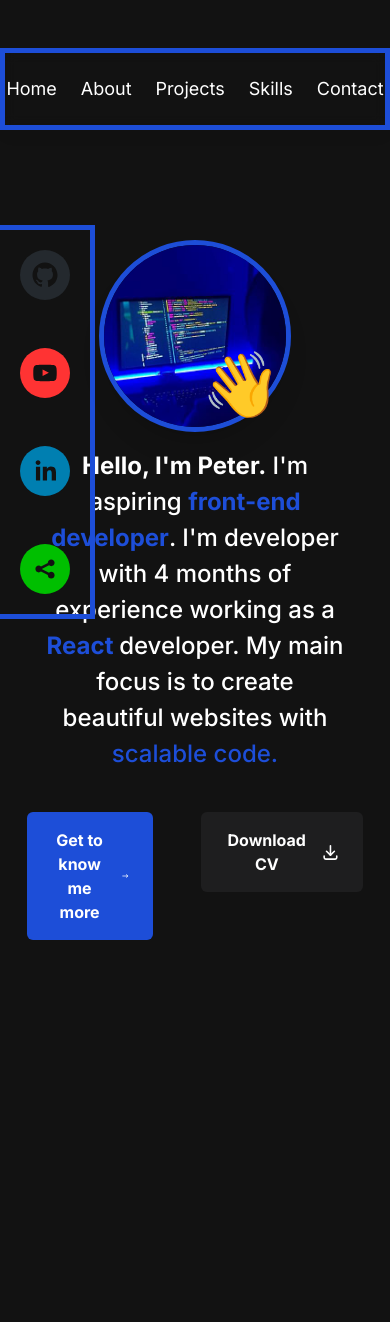
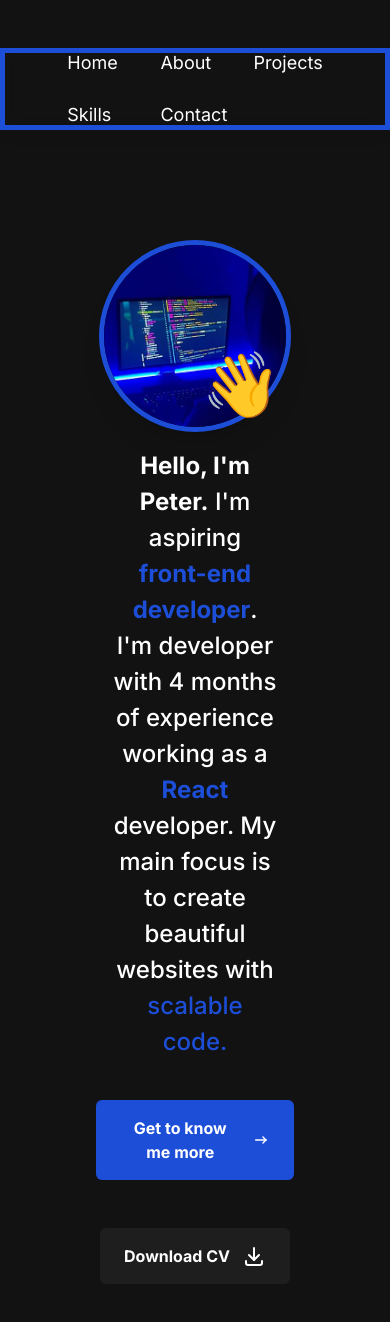
Before and after one commit to Peterr181/peterr181.github.io, a Next.js app: page / in a window 390 px wide. Shown: the top 1322 px of the page. Before the commit the page ends 1036 px from the top, so only its background shows below. Built offline with nearby package versions, Linux system fonts and the light colour scheme.

Commit message:
added initial rwd

```diff
--- a/app/about/page.tsx
+++ b/app/about/page.tsx
@@ -12,7 +12,7 @@ const page = () => {
         <div className="mt-36 max-w-[100rem] text-center sm:mb-0 scroll-mt-[100rem] ">
           <div className="flex justify-center gap-10 ">
             <div className="w-6/12">
-              <h1 className="animated-text mb-10 mt-4 px-4 text-2xl font-medium !leading-[1.5] sm:text-2xl">
+              <h1 className="animated-text mb-10 mt-4 px-4 text-2xl font-medium !leading-[1.5] md:text-2xl xl:text-2xl">
                 <span className="font-bold">Hello, I'm Peter.</span> I'm an
                 aspiring{" "}
                 <span className="font-bold text-[#1d4ed8]">
--- a/app/globals.css
+++ b/app/globals.css
@@ -194,3 +194,59 @@ body {
 .animated-button {
   animation: slideInFromBottom 1.5s ease-out; /* Adjust the duration and easing as needed */
 }
+.positionNavigation {
+  position: fixed;
+  top: 50%;
+  transform: translateY(-50%);
+  border-right-width: 0.35rem;
+  border-top-width: 0.35rem;
+  border-bottom-width: 0.35rem;
+  border-color: #1d4ed8;
+  padding: 1.25rem;
+}
+
+.socialIcons {
+  display: flex;
+  flex-direction: column;
+  gap: 3rem;
+}
+
+/* Media queries */
+@media screen and (max-width: 1363px) {
+  .positionNavigation {
+    position: absolute;
+    top: auto;
+    bottom: 0;
+    left: 50%;
+
+    border-right-width: 0.35rem;
+    border-top-width: 0.35rem;
+    border-bottom-width: 0.35rem;
+    border-left-width: 0.35rem;
+    border-color: #1d4ed8;
+    padding: 1.25rem;
+    margin-top: 10rem;
+    display: none;
+  }
+
+  .socialIcons {
+    flex-direction: row;
+    justify-content: center;
+    align-items: center;
+  }
+}
+
+@media screen and (max-width: 692px) {
+  .mainButtons {
+    flex-direction: column;
+    justify-content: center;
+    align-items: center;
+  }
+  .navigationMobile {
+    display: grid;
+    grid-template-columns: 1fr 1fr 1fr;
+  }
+  .navigationMobileBox {
+    height: 100%;
+  }
+}
--- a/app/layout.tsx
+++ b/app/layout.tsx
@@ -21,8 +21,8 @@ export default function RootLayout({
       <body
         className={`${inter.className}  text-gray-950 h-screen text-white relative `}
       >
-        <div className="fixed  top-1/2 transform -translate-y-1/2  border-r-[0.35rem] border-t-[0.35rem] border-b-[0.35rem] border-[#1d4ed8] p-5 slideInFromLeftAnimate">
-          <div className="flex flex-col gap-12">
+        <div className="positionNavigation slideInFromLeftAnimate ">
+          <div className="socialIcons">
             <SocialIcon url="https://github.com/Peterr181" />
             <SocialIcon url="https://www.youtube.com/channel/UCRF__zCXhBQw35VlDzvIcfw" />
             <SocialIcon url="https://www.linkedin.com/in/peter-%C5%BCerdzi%C5%84ski/" />
--- a/components/Introduction.tsx
+++ b/components/Introduction.tsx
@@ -35,7 +35,7 @@ const Introduction = () => {
           <span className="text-[#1d4ed8]">scalable code.</span>
         </span>
       </h1>
-      <div className="flex justify-center gap-12">
+      <div className="flex justify-center gap-12 mainButtons">
         <Link href="/about">
           <button className="get-to-know-button p-3 bg-[#1d4ed8] text-white font-bold rounded flex justify-center align-center gap-3">
             Get to know me more{" "}
--- a/components/Navigation.tsx
+++ b/components/Navigation.tsx
@@ -8,11 +8,11 @@ const Header = () => {
   return (
     <nav className="relative">
       <motion.div
-        className="fixed top-0 left-1/2 h-[4.5rem] w-full rounded-none  bg-opacity-80 shadow-lg shadow-black/[0.03] backdrop-blur-[0.5rem] sm:top-6 sm:h-[3.25rem] sm:w-[36rem] sm:rounded-full   dark:bg-opacity-75 mt-12 flex gap-3 items-center justify-center text-lg p-9 border-[0.35rem] border-[#1d4ed8]"
+        className="fixed top-0 left-1/2 h-[4.5rem] w-full rounded-none  bg-opacity-80 shadow-lg shadow-black/[0.03] backdrop-blur-[0.5rem] sm:top-6 sm:h-[3.25rem] sm:w-[36rem] sm:rounded-full   dark:bg-opacity-75 mt-12 flex gap-3 items-center justify-center text-lg p-9 border-[0.35rem] border-[#1d4ed8]  "
         initial={{ y: -300, x: "-50%", opacity: 0 }}
         animate={{ y: 0, x: "-50%", opacity: 1 }}
       >
-        <ul className="flex gap-6 items-center justify-center">
+        <ul className="flex gap-6 items-center justify-center navigationMobile">
           {navLinks.map((link, index) => (
             <li key={index}>
               <Link
```
